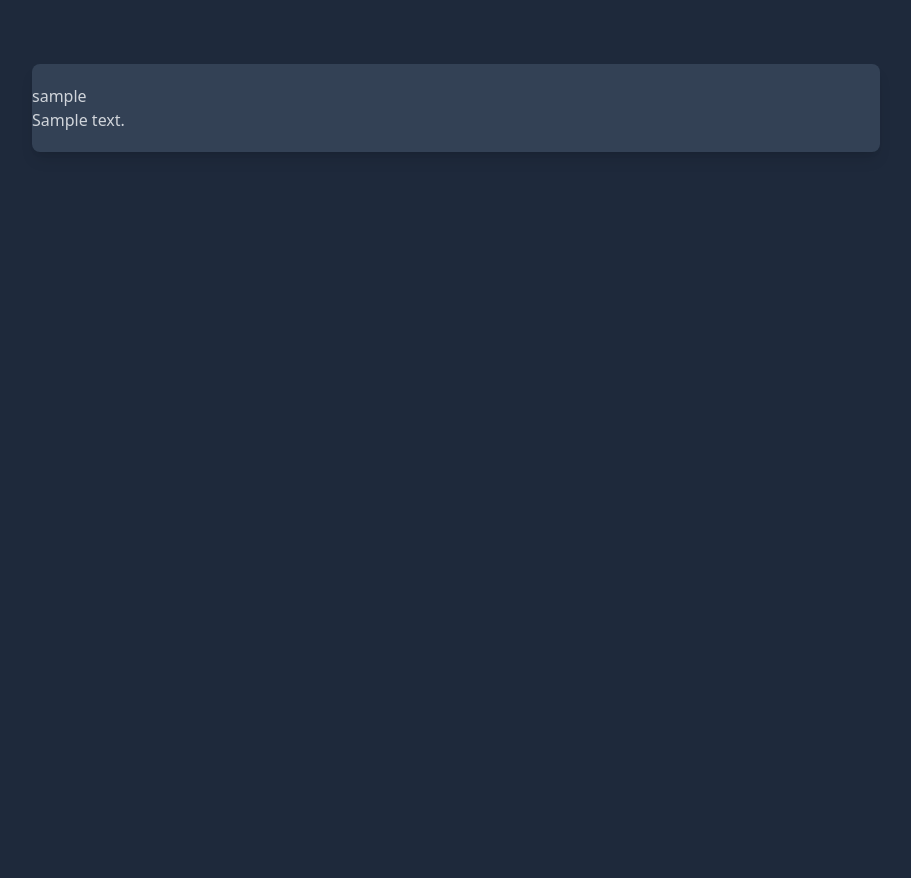
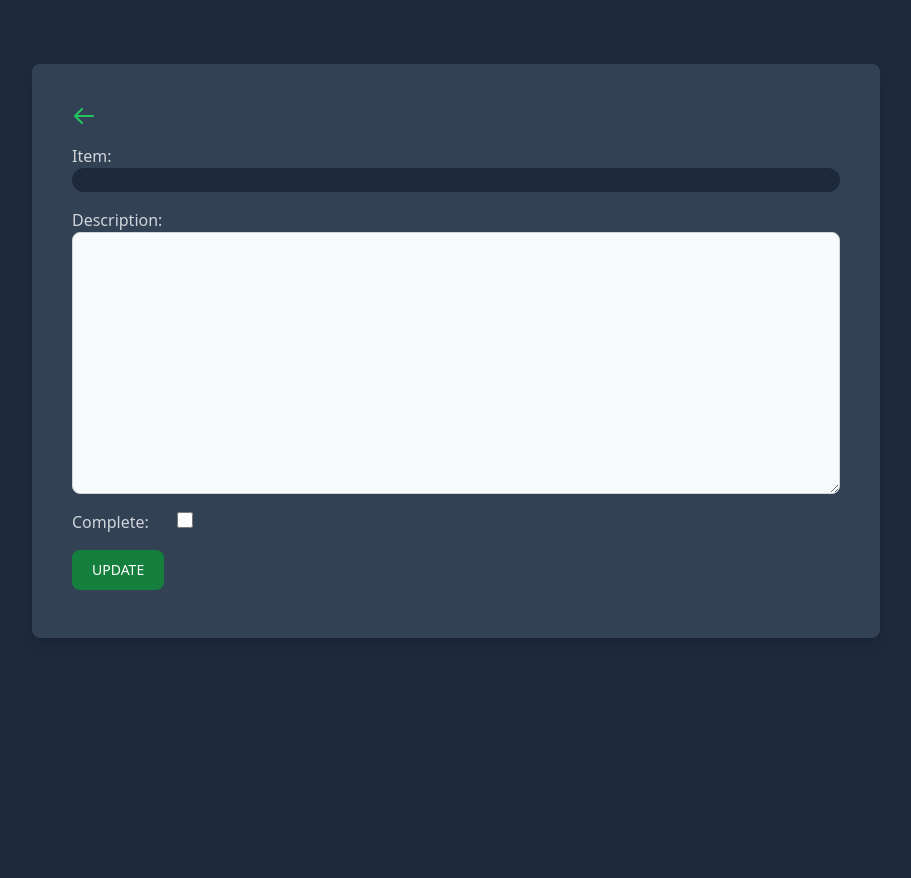
Before and after one commit to miker-bice/django_tailwind_todo, a Django app: template todoApp/templates/todoApp/task.html in a window 1280 px wide. Shown: the top 878 px of the page, without its empty margins (184-1095 px from the left). Run offline with Django 4.2, Linux system fonts and the light colour scheme; the template is opened without the code that fills it: values that come from a table or form of the project are taken from there, others are empty; tables that the repository leaves empty hold one stand-in row (values such as "Sample post"); some libraries are stand-ins or nearby versions.

Commit message:
update function done
task view tempate, view and model done

```diff
--- /dev/null
+++ b/todoApp/forms.py
@@ -0,0 +1,26 @@
+from django import forms
+from django.forms import ModelForm
+from .models import TodoList
+
+
+# Todo Form
+class TodoForm(ModelForm):
+    class Meta:
+        model = TodoList
+        fields = ('item', 'description', 'complete')
+
+        widgets = {
+            'item': forms.TextInput(attrs={'class': "bg-slate-800 rounded-full focus:ring-blue-400 px-4 w-full mb-4 "
+                                                    "block"}),
+            'description': forms.Textarea(attrs={'class': "block mb-4 p-2.5 w-full text-md text-gray-900 bg-gray-50 "
+                                                          "rounded-lg border border-gray-300 focus:ring-blue-500 "
+                                                          "focus:border-blue-500 dark:bg-gray-700 "
+                                                          "dark:border-gray-600 dark:placeholder-gray-400 "
+                                                          "dark:text-white dark:focus:ring-blue-500 "
+                                                          "dark:focus:border-blue-500"}),
+            'complete': forms.CheckboxInput(attrs={'class': "ml-6 w-4 h-4 bg-gray-50 rounded border "
+                                                            "border-gray-300 "
+                                                            "focus:ring-3 focus:ring-blue-300 dark:bg-gray-700 "
+                                                            "dark:border-gray-600 dark:focus:ring-blue-600 "
+                                                            "dark:ring-offset-gray-800"})
+        }
--- a/todoApp/templates/todoApp/home.html
+++ b/todoApp/templates/todoApp/home.html
@@ -2,10 +2,10 @@
 <title>Django - Tailwind Todo App</title>
 {% endblock title %} {% block content %}
 
-<div class="min-h-screen md:px-24 lg:px-44">
+
   <!-- this is the card head -->
   <div
-    class="px-5 py-4 shadow-md bg-gradient-to-r from-cyan-600 to-green-600 mb-5"
+    class="px-10 py-4 shadow-md bg-gradient-to-r from-cyan-600 to-green-600 mb-5"
   >
     <div>
       <h1 class="font-bold text-xl">Hello User!</h1>
@@ -100,5 +100,5 @@
       <!-- end div -->
     </div>
   </div>
-</div>
+
 {% endblock content %}
--- a/todoApp/templates/todoApp/task.html
+++ b/todoApp/templates/todoApp/task.html
@@ -3,9 +3,19 @@
     <title>Todo</title>
 {% endblock title %}
 {% block content %}
-   <div class="bg-slate-700 rounded-lg shadow-lg text-gray-300 py-5">
-        <h2>{{ item.user_id }}</h2>
-        <p>{{ item.description }}</p>
+   <div class="bg-slate-700 rounded-lg shadow-lg text-gray-300 py-10 px-10">
+        <div>
+            <a href="{% url 'todoApp:home' %}" class="">
+                <svg class="w-6 h-6 mb-4 text-green-500" fill="none" stroke="currentColor" viewBox="0 0 24 24" xmlns="http://www.w3.org/2000/svg"><path stroke-linecap="round" stroke-linejoin="round" stroke-width="2" d="M10 19l-7-7m0 0l7-7m-7 7h18"></path></svg>
+            </a>
+        </div>
+        <form action="" method="POST">
+            {% csrf_token %}
+            {{ form.as_p }}
+            <input type="submit" class="text-white bg-green-700 hover:bg-green-800 focus:ring-4 focus:ring-green-300 font-medium rounded-lg text-sm px-5 py-2.5 text-center mt-4 mr-2 mb-2 dark:bg-green-600 dark:hover:bg-green-700 dark:focus:ring-green-800" value="UPDATE">
+
+        </form>
+
    </div>
 
 
--- a/todoApp/urls.py
+++ b/todoApp/urls.py
@@ -7,5 +7,5 @@ urlpatterns = [
     path('', views.home, name='home'),
     path('add_item', views.add_item, name='add-item'),
     path('delete_item/<int:item_id>', views.delete_item, name='delete-item'),
-    path('task/<int:item_id>', views.task_view, name='task-view'),
+    path('task_view/<int:item_id>', views.task_view, name='task-view'),
 ]
```
Also changed, not shown: todoApp/views.py (+26 -4 lines).
